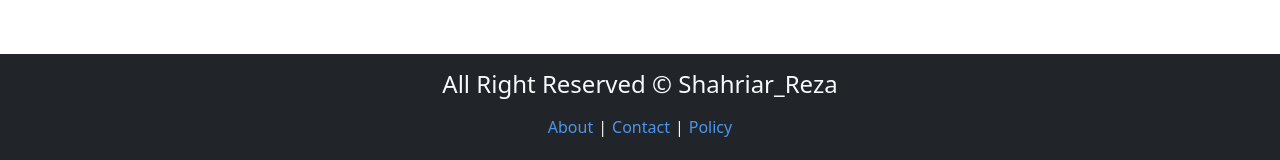
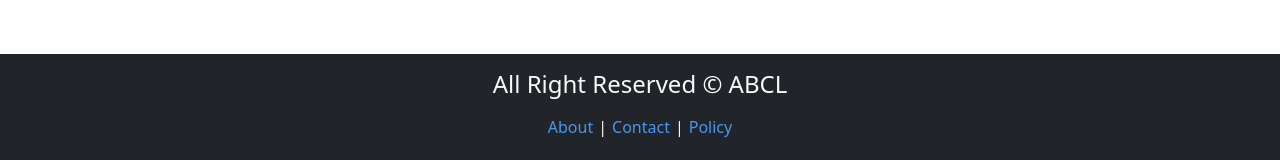
Before and after one commit to shahriar2880/abcl-client, a React (Create React App) app: page / in a window 1280 px wide. Shown: the part 651-811 px from the top of the page. Built offline with nearby package versions, Linux system fonts and the light colour scheme; no server answers.

Commit message:
Update Footer.js

```diff
--- a/src/component/footer/Footer.js
+++ b/src/component/footer/Footer.js
@@ -5,7 +5,7 @@ import "./Footer.css"
 const Footer = () => {
   return (
     <div className=" footer bg-dark text-light p-3">
-      <h4 className="text-center t">All Right Reserved &copy; Shahriar_Reza</h4>
+      <h4 className="text-center t">All Right Reserved &copy; ABCL</h4>
           <p className="text-center mt-3">
               <Link to="/about">About</Link>|
               <Link to="/contact">Contact</Link>|
```
